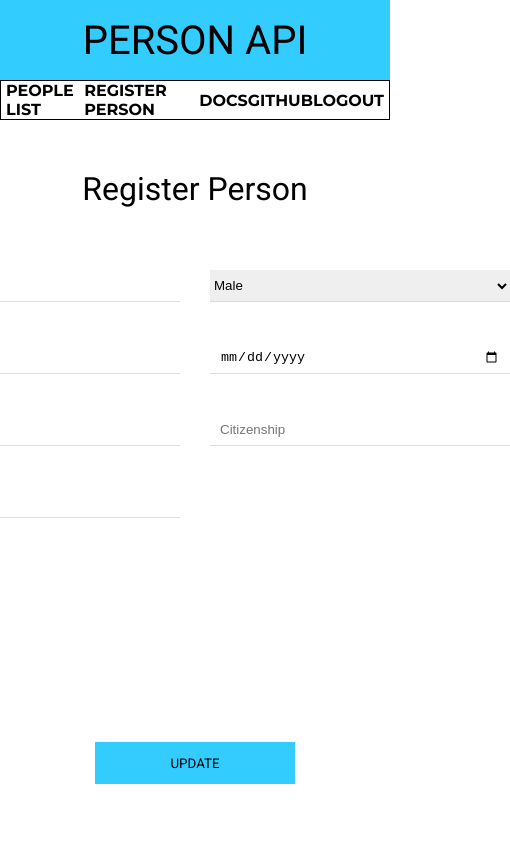
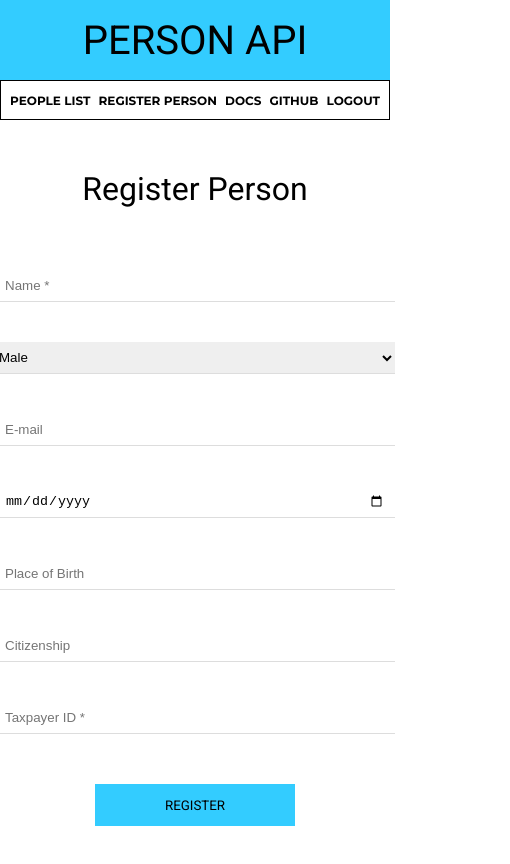
Before and after one commit to JanioSamuel/api-person-frontend, a React (Create React App) app: page /form in a window 390 px wide. Shown: the top 864 px of the page, 510 px wide, since content can reach past the window. Built offline with nearby package versions, Linux system fonts and the light colour scheme.

Commit message:
adjustment layout

```diff
--- a/src/components/Navbar/styles.css
+++ b/src/components/Navbar/styles.css
@@ -34,3 +34,9 @@
 .menu-links label:hover {
   color: #0099cc;
 }
+
+@media(max-width: 650px) {
+  .menu-links label {
+    font-size: 12px;
+  }
+}
--- a/src/pages/Form/index.js
+++ b/src/pages/Form/index.js
@@ -55,7 +55,7 @@ export default function Form({ history }) {
         Authorization: "Basic " + auth
       }
     }
-    if (history) {
+    if (locationState) {
       try {
         params.id = id;
         params.createdAt = createdAt;
@@ -120,7 +120,7 @@ export default function Form({ history }) {
             required={true}
             onChange={e => setTaxpayerId(e.target.value)}
           />
-          <button className="btn-form " type="submit">{history ? 'Update' : 'Register'}</button>
+          <button className="btn-form " type="submit">{locationState ? 'Update' : 'Register'}</button>
         </form>
       </div>
     </>
--- a/src/pages/Form/styles.css
+++ b/src/pages/Form/styles.css
@@ -51,11 +51,26 @@
   cursor: pointer;
   margin-top: 50px;
   position: absolute;
-  bottom: 60px;
+  bottom: 350px;
   left: 50%;
   transform: translateX(-50%);
 }
 
+@media(max-width: 1300px) {
+  .btn-form {
+    bottom: 100px;
+  }
+}
+
+@media(max-width: 650px) {
+  .form-register {
+    grid-template-columns: repeat(1, 100%);
+  }
+  .btn-form {
+    position: relative;
+    bottom: 40px;
+  }
+}
 .btn-form :hover {
   background-color: #66d9ff;
 }
--- a/src/pages/List/index.js
+++ b/src/pages/List/index.js
@@ -4,7 +4,6 @@ import api from '../../services/api';
 import editImage from '../../assets/edit.png';
 
 import './styles.css';
-import { Link } from 'react-router-dom';
 import Navbar from '../../components/Navbar';
 
 export default function List({ history }) {
@@ -39,11 +38,9 @@ export default function List({ history }) {
   return (
     <>
       <Navbar />
-      <div className="container">
-        <Link to="/form">
-          <button className="btn-new">New</button>
-        </Link>
-        <table>
+      <div className="list-container">
+        <label className="people-list-label">People List</label>
+        <table hidden={people.length === 0}>
           <thead></thead>
           <tbody>
             <tr>
--- a/src/pages/List/styles.css
+++ b/src/pages/List/styles.css
@@ -24,12 +24,17 @@ tr td img {
   width: 16px;
   height: 16px;
 }
-.btn-new {
+
+.list-container {
+  margin: 50px auto;
+  max-width: 450px;
+  width: 100%;
+  display: flex;
+  flex-direction: column;
+  align-items: center;
+}
+
+.people-list-label {
   font-family: 'Roboto', Arial, Helvetica, sans-serif;
-  text-transform: uppercase;
-  width: 200px;
-  height: 42px;
-  border: none;
-  background-color: #33ccff;
-  cursor: pointer;
+  font-size: 32px;
 }
```
